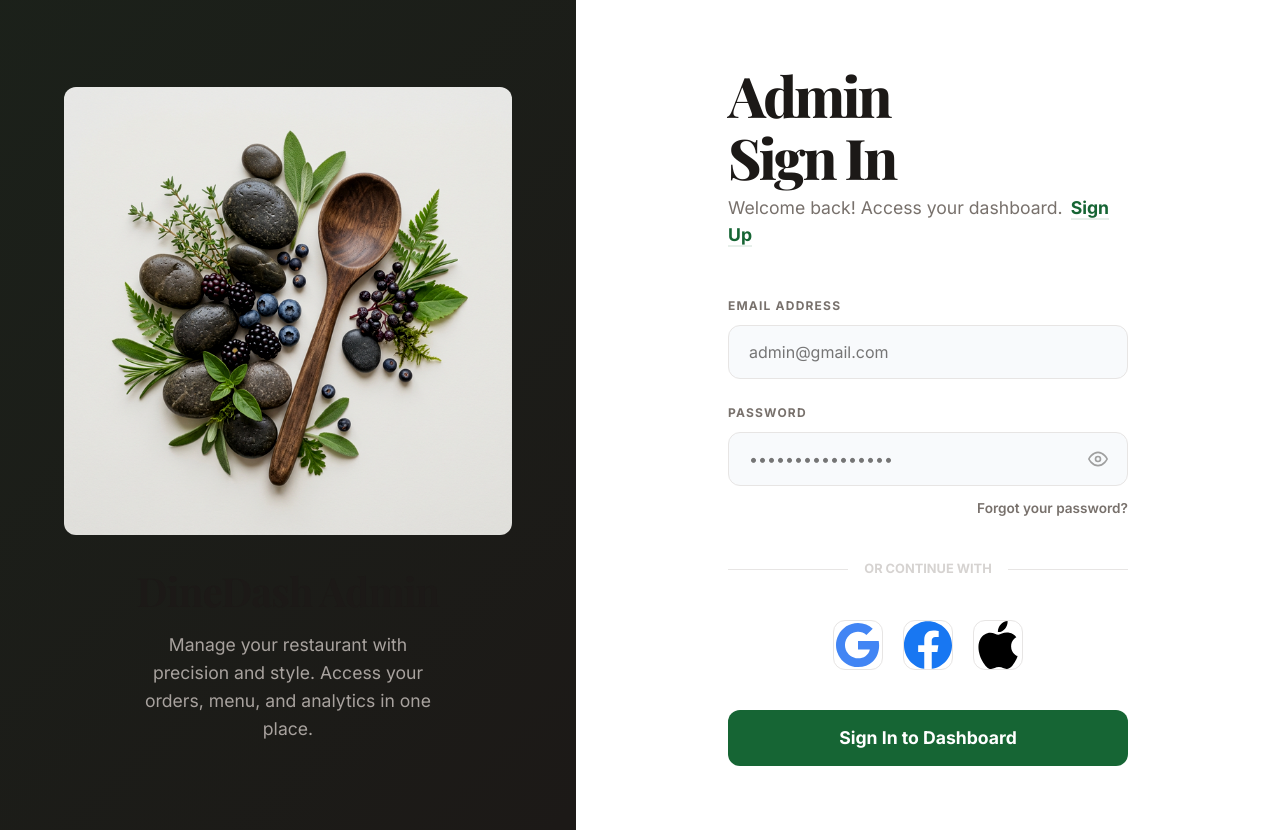
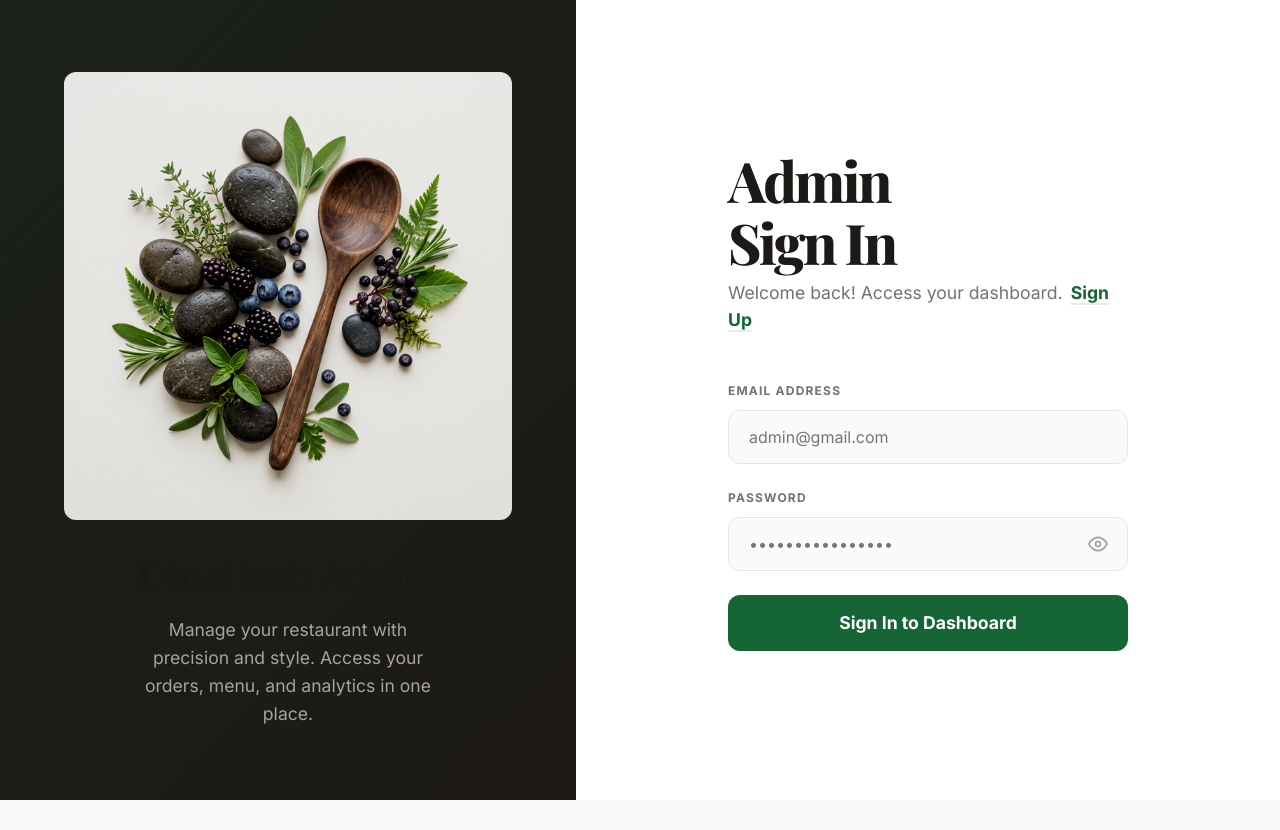
Before and after one commit to Manasi-W/restaurant-qr-ordering-system, a React (Vite) app in the folder client/: page /admin/login in a window 1280 px wide. After the commit the page ends 800 px from the top, so only its background shows below. Built offline with nearby package versions, Linux system fonts and the light colour scheme.

Commit message:
complete project

```diff
--- a/client/src/pages/AdminLogin.jsx
+++ b/client/src/pages/AdminLogin.jsx
@@ -76,26 +76,8 @@ function AdminLogin() {
                   </svg>
                 </span>
               </div>
-              <Link to="#" onClick={() => alert("Password reset functionality coming soon!")} className="auth-forgot-link">Forgot your password?</Link>
             </div>
 
-            <div className="auth-divider-wrap">
-              <div className="auth-divider-line"></div>
-              <span>OR CONTINUE WITH</span>
-              <div className="auth-divider-line"></div>
-            </div>
-
-            <div className="auth-social-row">
-              <div className="social-btn-icon" onClick={() => alert("Google Login coming soon!")}>
-                <svg viewBox="0 0 24 24" fill="#4285F4"><path d="M22.56 12.25c0-.78-.07-1.53-.2-2.25H12v4.26h5.92c-.26 1.37-1.04 2.53-2.21 3.31v2.77h3.57c2.08-1.92 3.28-4.74 3.28-8.09z" /><path d="M12 23c2.97 0 5.46-.98 7.28-2.66l-3.57-2.77c-.98.66-2.23 1.06-3.71 1.06-2.86 0-5.29-1.93-6.16-4.53H2.18v2.84C3.99 20.53 7.7 23 12 23z" /><path d="M5.84 14.09c-.22-.66-.35-1.36-.35-2.09s.13-1.43.35-2.09V7.07H2.18C1.43 8.55 1 10.22 1 12s.43 3.45 1.18 4.93l3.66-2.84z" /><path d="M12 5.38c1.62 0 3.06.56 4.21 1.64l3.15-3.15C17.45 2.09 14.97 1 12 1 7.7 1 3.99 3.47 2.18 7.07l3.66 2.84c.87-2.6 3.3-4.53 6.16-4.53z" /></svg>
-              </div>
-              <div className="social-btn-icon" onClick={() => alert("Facebook Login coming soon!")}>
-                <svg viewBox="0 0 24 24" fill="#1877F2"><path d="M24 12.073c0-6.627-5.373-12-12-12s-12 5.373-12 12c0 5.99 4.388 10.954 10.125 11.854v-8.385H7.078v-3.469h3.047V9.43c0-3.007 1.792-4.669 4.533-4.669 1.312 0 2.686.235 2.686.235v2.953H15.83c-1.491 0-1.956.925-1.956 1.874v2.25h3.328l-.532 3.47h-2.796v8.385C19.612 23.027 24 18.062 24 12.073z" /></svg>
-              </div>
-              <div className="social-btn-icon" onClick={() => alert("Apple Login coming soon!")}>
-                <svg viewBox="0 0 24 24" fill="#000000"><path d="M12.152 6.896c-.948 0-2.415-1.078-3.96-1.04-2.04.027-3.91 1.183-4.961 3.014-2.117 3.675-.546 9.103 1.519 12.09 1.013 1.454 2.208 3.09 3.792 3.039 1.52-.065 2.09-.987 3.935-.987 1.831 0 2.35.987 3.96.948 1.637-.026 2.676-1.48 3.676-2.948 1.156-1.688 1.636-3.325 1.662-3.415-.039-.013-3.182-1.221-3.22-4.857-.026-3.04 2.48-4.494 2.597-4.559-1.429-2.09-3.623-2.324-4.39-2.376-2-.156-3.675 1.09-4.61 1.09zM15.53 3.83c.843-1.012 1.4-2.427 1.245-3.83-1.207.052-2.662.805-3.532 1.818-.78.896-1.454 2.338-1.273 3.714 1.338.104 2.715-.688 3.559-1.701" /></svg>
-              </div>
-            </div>
 
             <button type="submit" className="auth-submit-pill">
               Sign In to Dashboard
--- a/client/src/pages/AdminRegister.jsx
+++ b/client/src/pages/AdminRegister.jsx
@@ -141,23 +141,6 @@ function AdminRegister() {
               </div>
             </div>
 
-            <div className="auth-divider-wrap">
-              <div className="auth-divider-line"></div>
-              <span>OR REGISTER WITH</span>
-              <div className="auth-divider-line"></div>
-            </div>
-
-            <div className="auth-social-row">
-              <div className="social-btn-icon" onClick={() => alert("Google Registration coming soon!")}>
-                <svg viewBox="0 0 24 24" fill="#4285F4"><path d="M22.56 12.25c0-.78-.07-1.53-.2-2.25H12v4.26h5.92c-.26 1.37-1.04 2.53-2.21 3.31v2.77h3.57c2.08-1.92 3.28-4.74 3.28-8.09z" /><path d="M12 23c2.97 0 5.46-.98 7.28-2.66l-3.57-2.77c-.98.66-2.23 1.06-3.71 1.06-2.86 0-5.29-1.93-6.16-4.53H2.18v2.84C3.99 20.53 7.7 23 12 23z" /><path d="M5.84 14.09c-.22-.66-.35-1.36-.35-2.09s.13-1.43.35-2.09V7.07H2.18C1.43 8.55 1 10.22 1 12s.43 3.45 1.18 4.93l3.66-2.84z" /><path d="M12 5.38c1.62 0 3.06.56 4.21 1.64l3.15-3.15C17.45 2.09 14.97 1 12 1 7.7 1 3.99 3.47 2.18 7.07l3.66 2.84c.87-2.6 3.3-4.53 6.16-4.53z" /></svg>
-              </div>
-              <div className="social-btn-icon" onClick={() => alert("Facebook Registration coming soon!")}>
-                <svg viewBox="0 0 24 24" fill="#1877F2"><path d="M24 12.073c0-6.627-5.373-12-12-12s-12 5.373-12 12c0 5.99 4.388 10.954 10.125 11.854v-8.385H7.078v-3.469h3.047V9.43c0-3.007 1.792-4.669 4.533-4.669 1.312 0 2.686.235 2.686.235v2.953H15.83c-1.491 0-1.956.925-1.956 1.874v2.25h3.328l-.532 3.47h-2.796v8.385C19.612 23.027 24 18.062 24 12.073z" /></svg>
-              </div>
-              <div className="social-btn-icon" onClick={() => alert("Apple Registration coming soon!")}>
-                <svg viewBox="0 0 24 24" fill="#000000"><path d="M12.152 6.896c-.948 0-2.415-1.078-3.96-1.04-2.04.027-3.91 1.183-4.961 3.014-2.117 3.675-.546 9.103 1.519 12.09 1.013 1.454 2.208 3.09 3.792 3.039 1.52-.065 2.09-.987 3.935-.987 1.831 0 2.35.987 3.96.948 1.637-.026 2.676-1.48 3.676-2.948 1.156-1.688 1.636-3.325 1.662-3.415-.039-.013-3.182-1.221-3.22-4.857-.026-3.04 2.48-4.494 2.597-4.559-1.429-2.09-3.623-2.324-4.39-2.376-2-.156-3.675 1.09-4.61 1.09zM15.53 3.83c.843-1.012 1.4-2.427 1.245-3.83-1.207.052-2.662.805-3.532 1.818-.78.896-1.454 2.338-1.273 3.714 1.338.104 2.715-.688 3.559-1.701" /></svg>
-              </div>
-            </div>
 
             <button type="submit" className="auth-submit-pill">
               Get Started for Free
--- a/client/src/styles/Auth.css
+++ b/client/src/styles/Auth.css
@@ -177,62 +177,6 @@
   opacity: 1;
 }
 
-.auth-forgot-link {
-  display: block;
-  font-size: 0.85rem;
-  color: var(--auth-muted);
-  font-weight: 600;
-  margin-top: 0.75rem;
-  text-align: right;
-  text-decoration: none;
-  transition: color 0.2s;
-}
-
-.auth-forgot-link:hover {
-  color: var(--auth-accent);
-}
-
-.auth-divider-wrap {
-  display: flex;
-  align-items: center;
-  gap: 1rem;
-  margin: 2.5rem 0;
-  color: #d6d3d1;
-  font-size: 0.8rem;
-  font-weight: 700;
-}
-
-.auth-divider-line {
-  flex: 1;
-  height: 1px;
-  background: var(--auth-border);
-}
-
-.auth-social-row {
-  display: flex;
-  justify-content: center;
-  gap: 1.25rem;
-  margin-bottom: 2.5rem;
-}
-
-.social-btn-icon {
-  width: 50px;
-  height: 50px;
-  display: flex;
-  align-items: center;
-  justify-content: center;
-  border-radius: var(--radius-auth);
-  cursor: pointer;
-  transition: all 0.2s ease;
-  background: white;
-  border: 1px solid var(--auth-border);
-}
-
-.social-btn-icon:hover {
-  background: #f8fafc;
-  border-color: #cbd5e1;
-  transform: translateY(-2px);
-}
 
 .auth-submit-pill {
   width: 100%;
```
